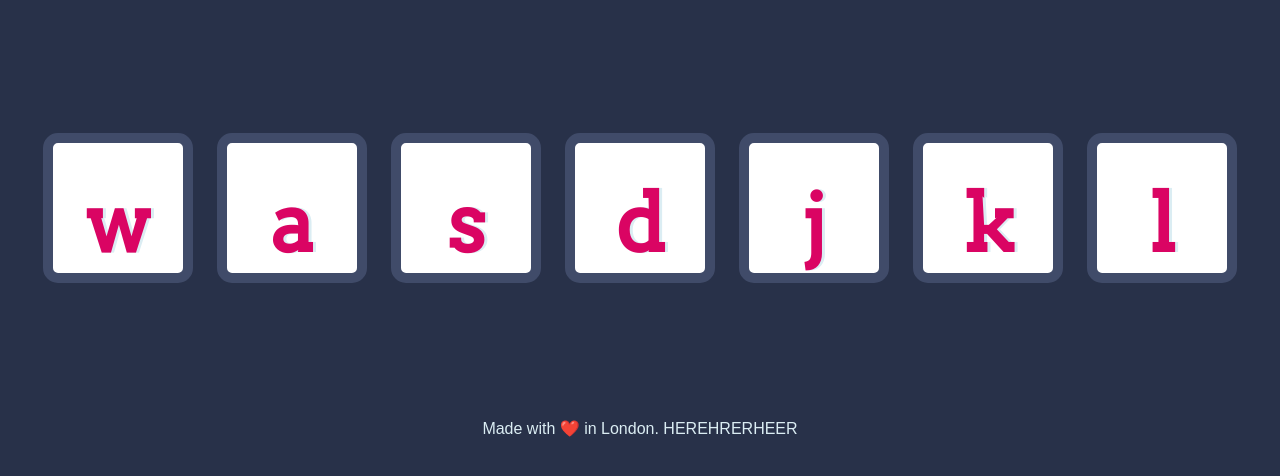
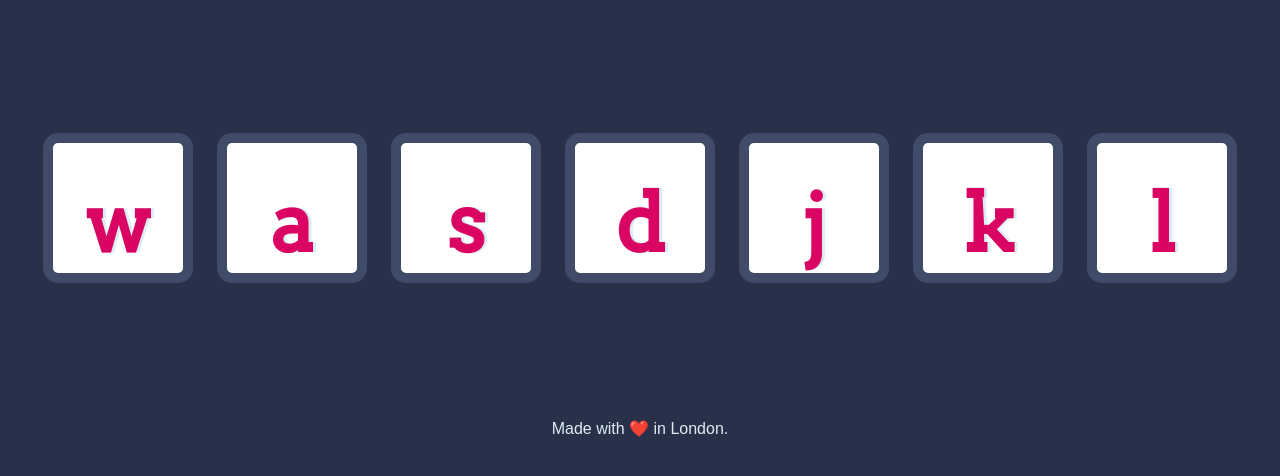
Before and after one commit to tony-the-coder/udemy-drum-kit, a plain HTML site: page index.html in a window 1280 px wide. Shown: the part 156-632 px from the top of the page. Drawn offline with Linux system fonts and the light colour scheme.

Commit message:
Back to the original

```diff
--- a/index.html
+++ b/index.html
@@ -23,7 +23,7 @@
 
 
   <footer>
-    Made with ❤️ in London. HEREHRERHEER
+    Made with ❤️ in London.
   </footer>
 </body>
 
```
